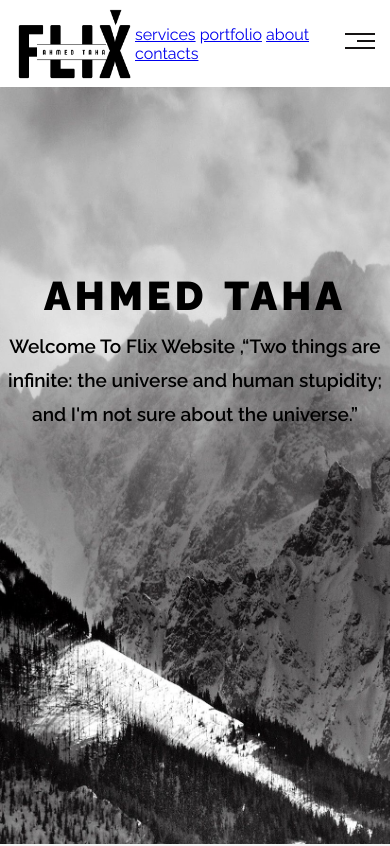
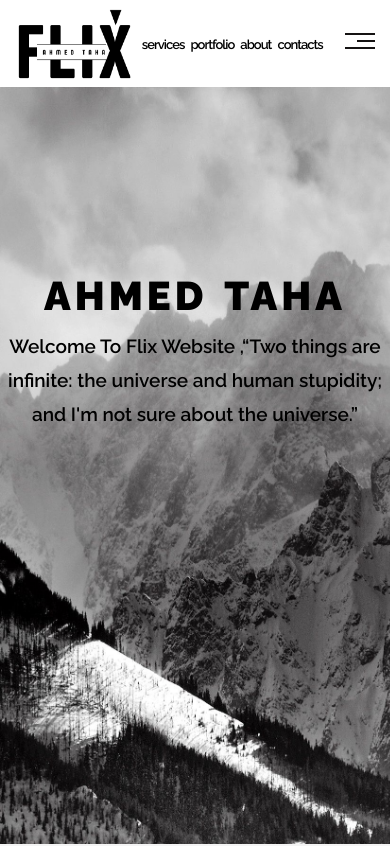
Before and after one commit to Ahemed-Taha/Flix-design1, a plain HTML site: page index.html in a window 390 px wide. Shown: the top 846 px of the page. Drawn offline with Linux system fonts and the light colour scheme.

Commit message:
Add files via upload

```diff
--- a/project-2-Css-File/project2.css
+++ b/project-2-Css-File/project2.css
@@ -73,6 +73,36 @@ html {
     scale: 1.25;
 }
 
+.header .container .menue-bar {
+    position: absolute;
+    right: 17%;
+    transition: .3s;
+}
+
+.header .container .menue-bar a {
+    padding: 0 10px;
+    margin: 0 10px;
+    font-weight: 600;
+    font-size: 20px;
+    text-decoration: none;
+    color: var(--main-color);
+    transition: .5s;
+
+}
+
+.header .container .menue-bar a:hover {
+    display: inline-block;
+    scale: 1.4;
+}
+
+@media(max-width:768px) {
+    .header .container .menue-bar a {
+        font-size: 13px;
+        margin: 0;
+        padding: 0 1px;
+        letter-spacing: -1px;
+    }
+}
 
 
 
@@ -174,7 +204,7 @@ html {
     position: relative;
     background: url(../mountain.jpg);
     background-size: cover;
-    height: calc(100vh - 87.05px);
+    height: calc(100vh - 87.06px);
 }
 
 .intro {
```
